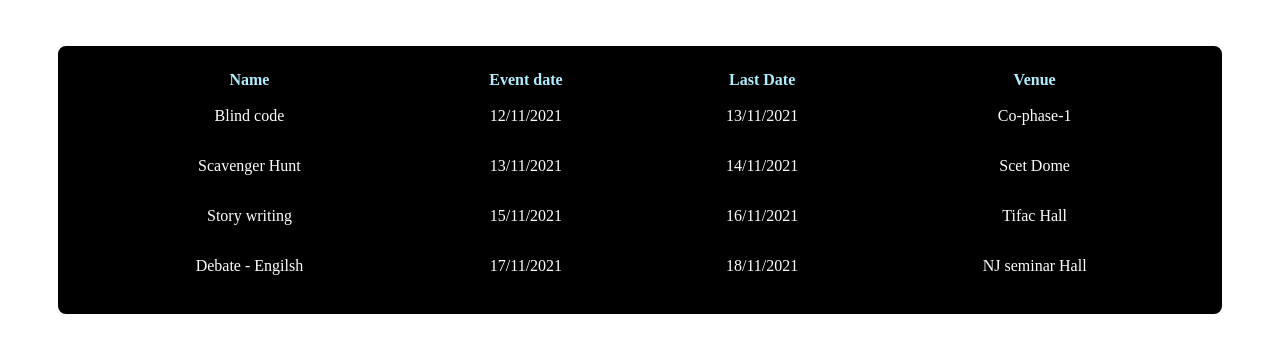
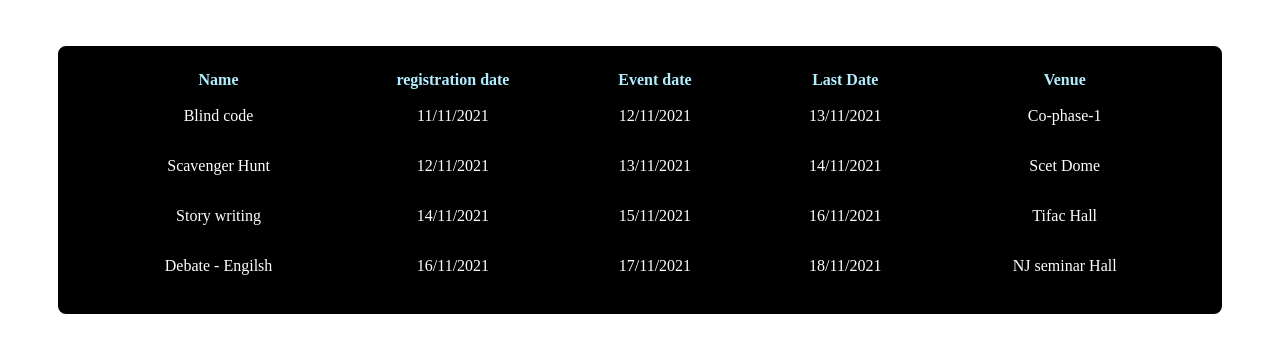
Before and after one commit to hitvaghani26/event_management, a plain HTML site: page index.html in a window 1280 px wide. Shown: the part 372-724 px from the top of the page. Drawn offline with Linux system fonts and the light colour scheme.

Commit message:
Update index.html

```diff
--- a/index.html
+++ b/index.html
@@ -117,30 +117,35 @@ h3{
             <table style="width:100%">
                 <tr>
                   <th>Name</th>
+                  <th>registration date</th>
                   <th>Event date</th>
                   <th>Last Date</th>
                   <th>Venue</th>
                 </tr>
                 <tr>
                   <td>Blind code</td>
+                  <td>11/11/2021</td>
                   <td>12/11/2021</td>
                   <td>13/11/2021</td>
                   <td>Co-phase-1</td>
                 </tr>
                 <tr>
                     <td>Scavenger Hunt</td>
+                    <td>12/11/2021</td>
                     <td>13/11/2021</td>
                     <td>14/11/2021</td>
                     <td>Scet Dome</td>
                   </tr>
                   <tr>
                     <td>Story writing</td>
+                     <td>14/11/2021</td>
                     <td>15/11/2021</td>
                     <td>16/11/2021</td>
                     <td>Tifac Hall</td>
                   </tr>
                   <tr>
                     <td>Debate - Engilsh</td>
+                     <td>16/11/2021</td>
                     <td>17/11/2021</td>
                     <td>18/11/2021</td>
                     <td>NJ seminar Hall</td>
```
